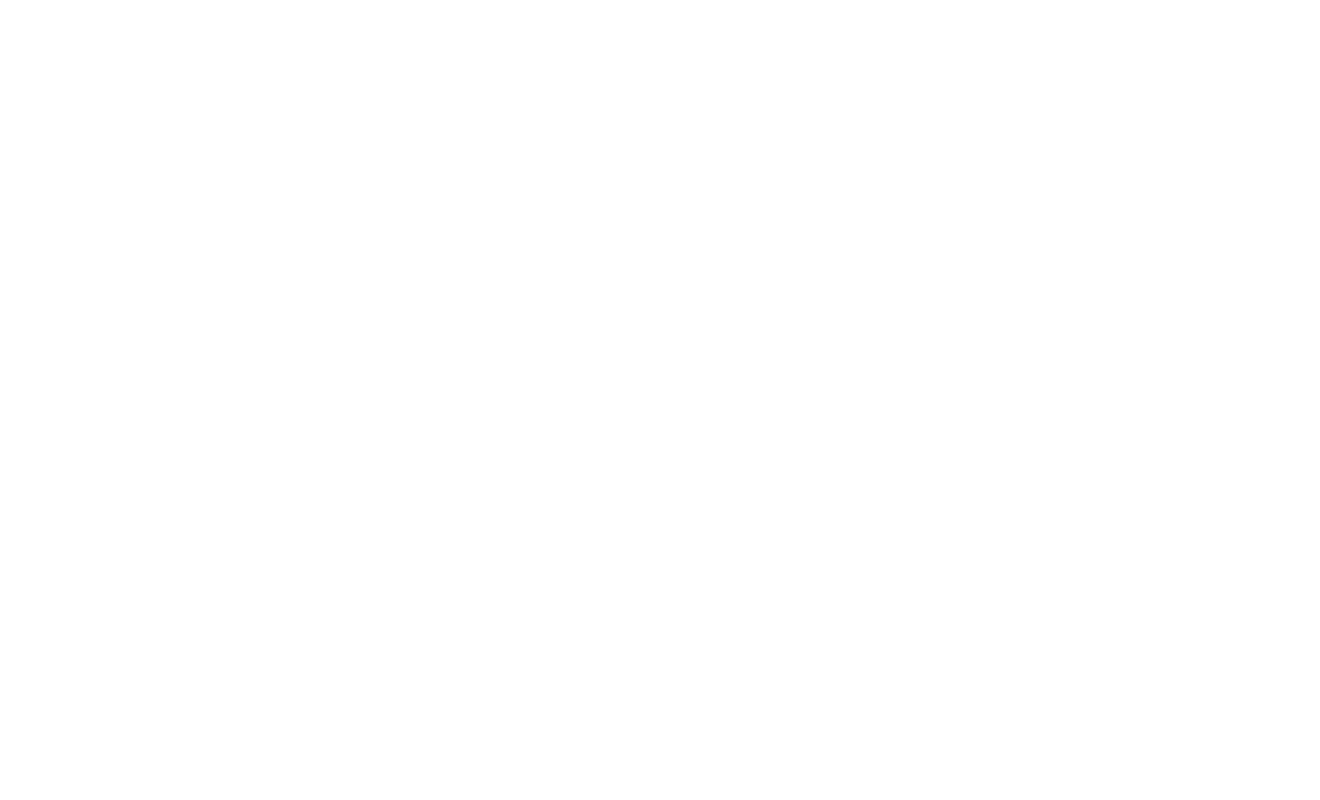
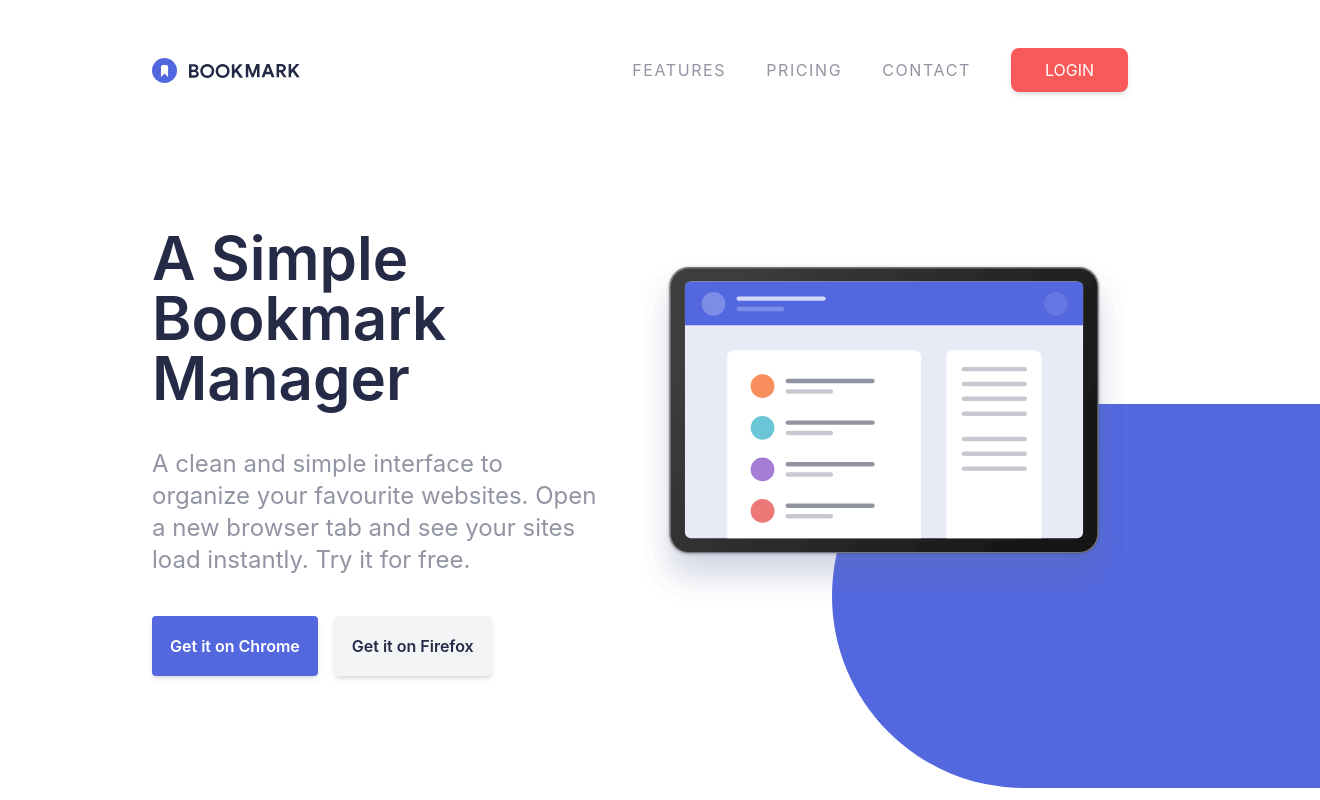
Before and after one commit to usamaElsharkawi/bookmark-manager-landing-page, a website: page index.html in a window 1280 px wide. Shown: the whole page, 1320 px wide, since content can reach past the window. Drawn offline with nearby package versions, Linux system fonts and the light colour scheme; files that its build step writes are made by us from their sources.

Commit message:
The hero section

```diff
--- a/index.html
+++ b/index.html
@@ -16,5 +16,99 @@
     <link rel="stylesheet" href="./CSS/output.css" />
     <title>Bookmark — A Simple Bookmark Manager</title>
   </head>
-  <body></body>
+  <body class="overflow-x-hidden">
+    <header>
+      <nav class="container relative mx-auto p-6">
+        <!-- Flex Container -->
+        <div class="flex items-center justify-between my-6">
+          <!-- Logo -->
+          <div class="z-30">
+            <img src="./images/logo-bookmark.svg" alt="" id="logo" />
+          </div>
+
+          <!-- Menu Items (Desktop) -->
+          <div
+            class="hidden items-center space-x-10 uppercase text-grayish md:flex"
+          >
+            <a
+              href="#features"
+              class="tracking-widest hover:text-soft-red transition duration-300"
+              >Features</a
+            >
+            <a
+              href="#download"
+              class="tracking-widest hover:text-soft-red transition duration-300"
+              >Pricing</a
+            >
+            <a
+              href="#faq"
+              class="tracking-widest hover:text-soft-red transition duration-300"
+              >Contact</a
+            >
+            <a
+              href="#"
+              class="px-8 py-2 text-white bg-soft-red border-2 border-soft-red rounded-lg shadow-md hover:text-soft-red hover:bg-white transition duration-300"
+              >Login</a
+            >
+          </div>
+
+          <!-- Hamburger Icon (Mobile) -->
+          <!-- We will add this in the next step! -->
+        </div>
+      </nav>
+    </header>
+    <section id="hero">
+      <!-- Container For Image & Content -->
+      <div
+        class="container flex flex-col-reverse mx-auto p-6 lg:flex-row lg:mb-0"
+      >
+        <!-- Content -->
+        <div class="flex flex-col space-y-10 lg:mt-16 lg:w-1/2">
+          <h1
+            class="text-3xl font-semibold text-center text-navy lg:text-6xl lg:text-left"
+          >
+            A Simple Bookmark Manager
+          </h1>
+          <p
+            class="max-w-md mx-auto text-lg text-center text-grayish lg:text-2xl lg:text-left lg:mt-0 lg:mx-0"
+          >
+            A clean and simple interface to organize your favourite websites.
+            Open a new browser tab and see your sites load instantly. Try it for
+            free.
+          </p>
+
+          <!-- Buttons Container -->
+          <div
+            class="flex items-center justify-center w-full space-x-4 lg:justify-start"
+          >
+            <a
+              href="#"
+              class="p-4 text-sm font-semibold text-white bg-primary rounded shadow-md border-2 border-primary hover:bg-white hover:text-primary transition duration-300 md:text-base"
+            >
+              Get it on Chrome
+            </a>
+            <a
+              href="#"
+              class="p-4 text-sm font-semibold text-navy bg-gray-100 rounded shadow-md border-2 border-gray-100 hover:bg-white hover:text-navy hover:border-navy transition duration-300 md:text-base"
+            >
+              Get it on Firefox
+            </a>
+          </div>
+        </div>
+
+        <!-- Image -->
+        <div class="relative mx-auto lg:mx-0 lg:mb-0 lg:w-1/2">
+          <!-- The Blue Background Blob -->
+          <div
+            class="absolute bg-primary rounded-l-full h-52 w-full -bottom-10 -right-36 md:h-80 md:-right-48 lg:h-96 lg:-bottom-28"
+          ></div>
+          <img
+            src="./images/illustration-hero.svg"
+            alt=""
+            class="relative z-10 lg:top-24 xl:top-0 overflow-x-visible"
+          />
+        </div>
+      </div>
+    </section>
+  </body>
 </html>
```
